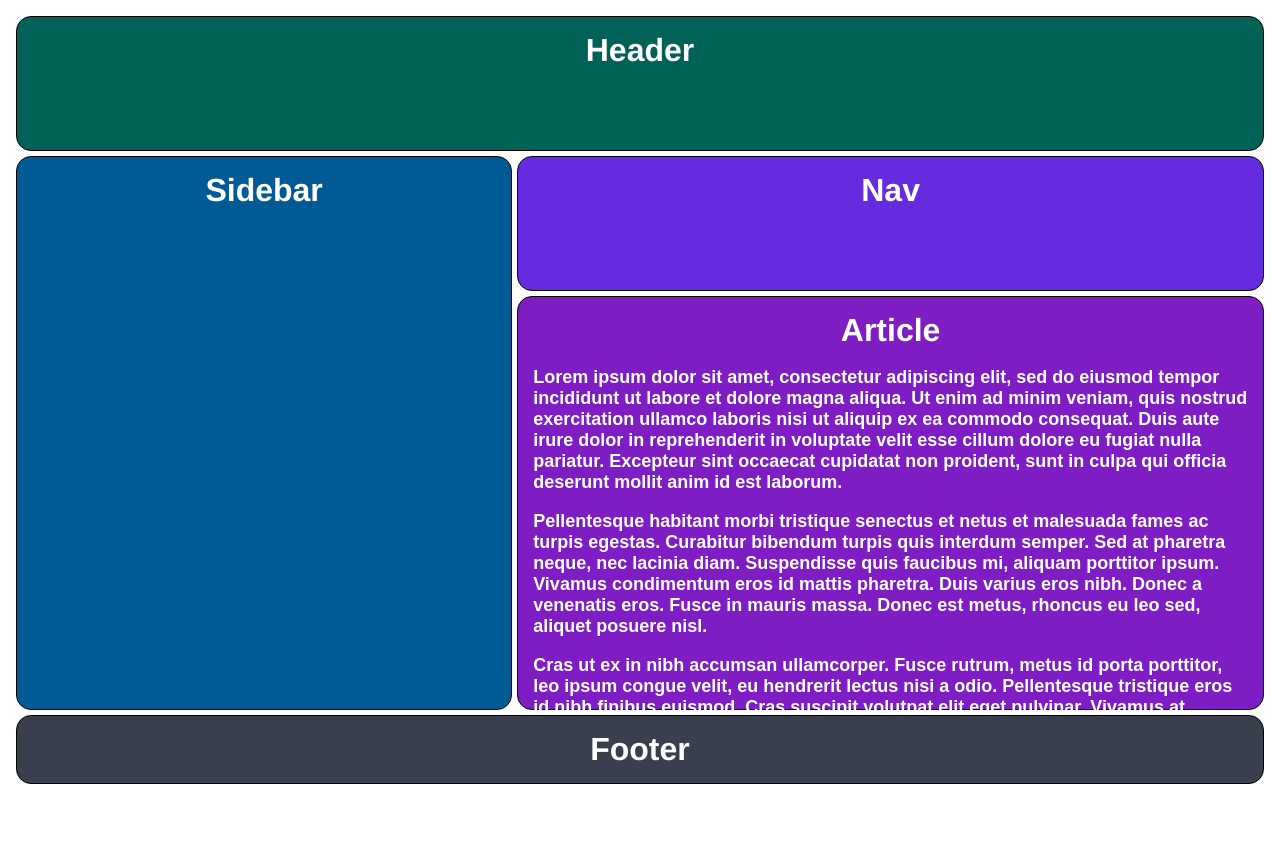
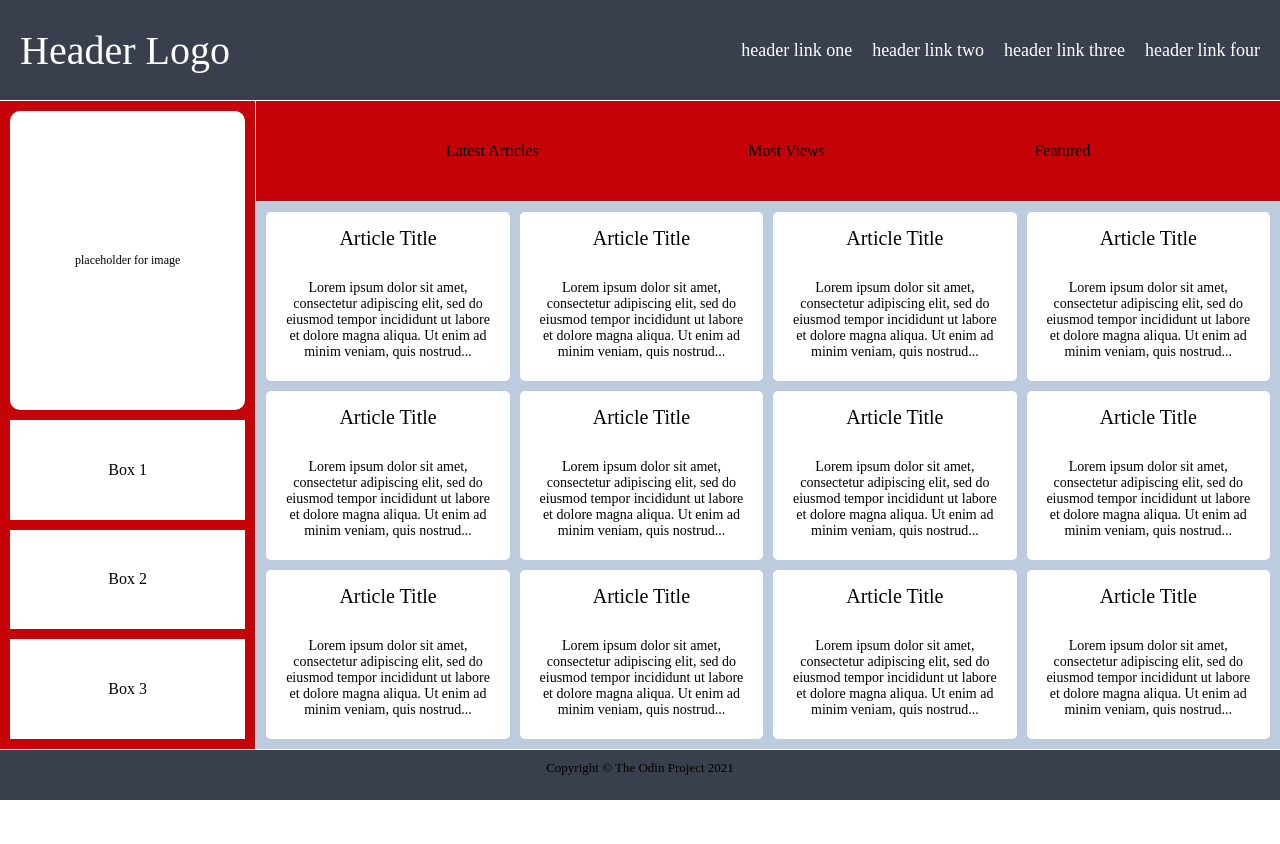
Before and after one commit to Gd2r/griddy, a plain HTML site: page index.html in a window 1280 px wide. After the commit the page ends 800 px from the top, so only its background shows below. Drawn offline with Linux system fonts and the light colour scheme.

Commit message:
new exercise // now i know whats the deal with centering //

```diff
--- a/index.html
+++ b/index.html
@@ -4,30 +4,102 @@
     <meta charset="UTF-8">
     <meta http-equiv="X-UA-Compatible" content="IE=edge">
     <meta name="viewport" content="width=device-width, initial-scale=1.0">
-    <title>The Holy Grail</title>
+    <title>Holy Grail Mockup</title>
     <link rel="stylesheet" href="script.css">
   </head>
-
   <body>
-
-
     <div class="container">
 
-      <div class="header">Header</div>
-
-      <div class="sidebar">Sidebar</div>
-
-      <div class="nav">Nav</div>
-
-      <div class="article">Article
-        <p>Lorem  ipsum dolor sit amet, consectetur adipiscing elit, sed do eiusmod tempor incididunt ut labore et dolore magna aliqua. Ut enim ad minim veniam, quis nostrud exercitation ullamco laboris nisi ut aliquip ex ea commodo consequat. Duis aute irure dolor in reprehenderit in voluptate velit esse cillum dolore eu fugiat nulla pariatur. Excepteur sint occaecat cupidatat non proident, sunt in culpa qui officia deserunt mollit anim id est laborum.</p>
-        <p>Pellentesque habitant morbi tristique senectus et netus et malesuada fames ac turpis egestas. Curabitur bibendum turpis quis interdum semper. Sed at pharetra neque, nec lacinia diam. Suspendisse quis faucibus mi, aliquam porttitor ipsum. Vivamus condimentum eros id mattis pharetra. Duis varius eros nibh. Donec a venenatis eros. Fusce in mauris massa. Donec est metus, rhoncus eu leo sed, aliquet posuere nisl.</p>
-        <p>Cras ut ex in nibh accumsan ullamcorper. Fusce rutrum, metus id porta porttitor, leo ipsum congue velit, eu hendrerit lectus nisi a odio. Pellentesque tristique eros id nibh finibus euismod. Cras suscipit volutpat elit eget pulvinar. Vivamus at blandit leo. Aenean sodales ex non massa efficitur, et egestas neque dapibus. In consequat hendrerit ex, nec finibus magna faucibus eu. Aliquam a libero non erat sollicitudin condimentum. In ac fringilla nisi. Sed pharetra ut turpis id luctus. Proin posuere tortor ac tempus luctus. Donec vitae est et neque faucibus posuere. Class aptent taciti sociosqu ad litora torquent per conubia nostra, per inceptos himenaeos.</p>
+      <div class="header">
+        <div class="logo">Header Logo</div>
+        <div class="menu">
+          <ul>
+            <li>header link one</li>
+            <li>header link two</li>
+            <li>header link three</li>
+            <li>header link four</li>
+          </ul>
+        </div>
       </div>
 
-      <div class="footer">Footer</div>
+      <div class="sidebar">
+        <div class="photo">
+          <p>placeholder for image</p>
+        </div>
+        <div class="side-content">Box 1
+        </div>
+        <div class="side-content">Box 2
+        </div>
+        <div class="side-content">Box 3
+        </div>
+      </div>
+
+      <div class="nav">
+        <ul>
+          <li>Latest Articles</li>
+          <li>Most Views</li>
+          <li>Featured</li>
+        </ul>
+      </div>
+
+      <div class="article">
+        <div class="card">
+          <p class="title">Article Title</p>
+          <p>Lorem ipsum dolor sit amet, consectetur adipiscing elit, sed do eiusmod tempor incididunt ut labore et dolore magna aliqua. Ut enim ad minim veniam, quis nostrud...</p>
+        </div>
+        <div class="card">
+          <p class="title">Article Title</p>
+          <p>Lorem ipsum dolor sit amet, consectetur adipiscing elit, sed do eiusmod tempor incididunt ut labore et dolore magna aliqua. Ut enim ad minim veniam, quis nostrud...</p>
+        </div>
+        <div class="card">
+          <p class="title">Article Title</p>
+          <p>Lorem ipsum dolor sit amet, consectetur adipiscing elit, sed do eiusmod tempor incididunt ut labore et dolore magna aliqua. Ut enim ad minim veniam, quis nostrud...</p>
+        </div>
+        <div class="card">
+          <p class="title">Article Title</p>
+          <p>Lorem ipsum dolor sit amet, consectetur adipiscing elit, sed do eiusmod tempor incididunt ut labore et dolore magna aliqua. Ut enim ad minim veniam, quis nostrud...</p>
+        </div>
+        <div class="card">
+          <p class="title">Article Title</p>
+          <p>Lorem ipsum dolor sit amet, consectetur adipiscing elit, sed do eiusmod tempor incididunt ut labore et dolore magna aliqua. Ut enim ad minim veniam, quis nostrud...</p>
+        </div>
+        <div class="card">
+          <p class="title">Article Title</p>
+          <p>Lorem ipsum dolor sit amet, consectetur adipiscing elit, sed do eiusmod tempor incididunt ut labore et dolore magna aliqua. Ut enim ad minim veniam, quis nostrud...</p>
+        </div>
+
+        <div class="card">
+
+          <p class="title">Article Title</p>
+          <p>Lorem ipsum dolor sit amet, consectetur adipiscing elit, sed do eiusmod tempor incididunt ut labore et dolore magna aliqua. Ut enim ad minim veniam, quis nostrud...</p>
+        </div>
+
+        <div class="card">
+          <p class="title">Article Title</p>
+          <p>Lorem ipsum dolor sit amet, consectetur adipiscing elit, sed do eiusmod tempor incididunt ut labore et dolore magna aliqua. Ut enim ad minim veniam, quis nostrud...</p>
+        </div>
+        <div class="card">
+          <p class="title">Article Title</p>
+          <p>Lorem ipsum dolor sit amet, consectetur adipiscing elit, sed do eiusmod tempor incididunt ut labore et dolore magna aliqua. Ut enim ad minim veniam, quis nostrud...</p>
+        </div>
+        <div class="card">
+          <p class="title">Article Title</p>
+          <p>Lorem ipsum dolor sit amet, consectetur adipiscing elit, sed do eiusmod tempor incididunt ut labore et dolore magna aliqua. Ut enim ad minim veniam, quis nostrud...</p>
+        </div>
+        <div class="card">
+          <p class="title">Article Title</p>
+          <p>Lorem ipsum dolor sit amet, consectetur adipiscing elit, sed do eiusmod tempor incididunt ut labore et dolore magna aliqua. Ut enim ad minim veniam, quis nostrud...</p>
+        </div>
+        <div class="card">
+          <p class="title">Article Title</p>
+          <p>Lorem ipsum dolor sit amet, consectetur adipiscing elit, sed do eiusmod tempor incididunt ut labore et dolore magna aliqua. Ut enim ad minim veniam, quis nostrud...</p>
+        </div>
+      </div>
+
+      <div class="footer">
+        <p>Copyright © The Odin Project 2021</p>
+      </div>
 
     </div>
-
   </body>
 </html>
--- a/script.css
+++ b/script.css
@@ -1,63 +1,138 @@
-body,
-html {
-  height: 100%;
+* {
   margin: 0;
+  padding: 0;
+  box-sizing: border-box;
 }
 
 .container {
   display: grid;
-  text-align: center;
-  height: 100%;
-  padding: 16px;
-  box-sizing: border-box;
-  grid-template-rows: repeat(5, 1fr);
-  grid-template-columns: repeat(5, 1fr);
-  gap: 5px;
-}
-
-.container div {
-  padding: 15px;
-  font-size: 32px;
-  font-family: Helvetica;
-  font-weight: bold;
-  color: white;
+  height: 100vh;
+  width: 100vw;
+  grid-template-rows: 100px 100px 2fr 2fr 50px;
+  grid-template-columns: 1fr 50px 2fr 2fr 1fr; /* 5 columns for all content */
+  gap: 1px; /* Adds spacing between grid items */
   border-radius: 15px;
-  border: 1px solid black;
 }
 
 .header {
-  background-color: #006157;
-  grid-column: 1 / 6;
-  grid-row: 1 / 1;
+  background-color: #393f4d;
+  grid-column: 1 / -1;
+  grid-row: 1 / 2;
+
+  display: flex;
+  justify-content: space-between;
+  align-items: center;
+  padding: 0 20px;
+  color: white;
+}
+
+.header .logo {
+  font-size: 40px;
+}
+
+.menu > ul {
+  display: flex;
+  list-style: none;
+  font-size: large;
+  gap: 20px;
 }
 
 .sidebar {
-  background-color: #005B94;
+  display: grid;
+  grid-template-rows: 3fr 1fr 1fr 1fr;
+  grid-template-columns: 1fr;
+
+  background-color: #C50208;
   grid-column: 1 / 3;
-  grid-row: 2 / 6;
+  grid-row: 2 / 5;
+  padding: 10px;
+  gap: 10px;
+  text-align:center;
+}
+
+.sidebar .photo {
+  background-color: white;
+  color: black;
+  font-size: 12px;
+  border-radius: 10px;
+
+  display: flex;
+  list-style: none;
+  justify-content: space-evenly;
+  align-items: center;
+  height: 100%;
+}
+
+.sidebar .side-content {
+  background-color: white;
+  color: black;
+  font-size: 16px;
+  font-weight: normal;
+
+  display: flex;
+  list-style: none;
+  justify-content: space-evenly;
+  align-items: center;
+  height: 100%;
 }
 
 .nav {
-  background-color: #642cde;
-  grid-column: 3 / 6;
+  background-color: #C50208;
+  text-align: center;
+
+  grid-column: 3 / -1;
   grid-row: 2 / 3;
 }
 
+.nav > ul {
+  display: flex;
+  list-style: none;
+  justify-content: space-evenly;
+  align-items: center;
+  height: 100%;
+  gap: 20px;
+}
+
 .article {
-  background-color: #7E1DC3;
-  grid-column: 3 / 6;
-  grid-row: 3 / 6;
+  display: grid;
+  padding: 10px;
+  grid-template-rows: repeat(3, 1fr);
+  grid-template-columns: repeat(4, 1fr);
+  background-color: #bccbde;
+  gap: 10px;
+
+  grid-column: 3 / -1;
+  grid-row: 3 / 5;
+}
+
+.article .card {
+  background-color: #FFFFFF;
+  color: black;
+  text-align: center;
+  border-radius: 5px;
+}
+
+.card p {
+  color: black;
+  font-weight: normal;
+  font-size: 14px;
+  padding: 15px;
+}
+
+.card .title {
+  font-size: 20px;
 }
 
 .footer {
   background-color: #393f4d;
-  grid-column: 1 / 6;
-  grid-row: 6 / 6;
+  padding: 10px;
+
+  grid-column: 1 / -1;
+  grid-row: 5 / 5;
 }
 
-.article p {
-  font-size: 18px;
-  font-family: sans-serif;
-  color: white;
-  text-align: left;
+.footer p {
+  font-size: 13px;
+  font-weight: normal;
+  text-align: center;
 }
```
